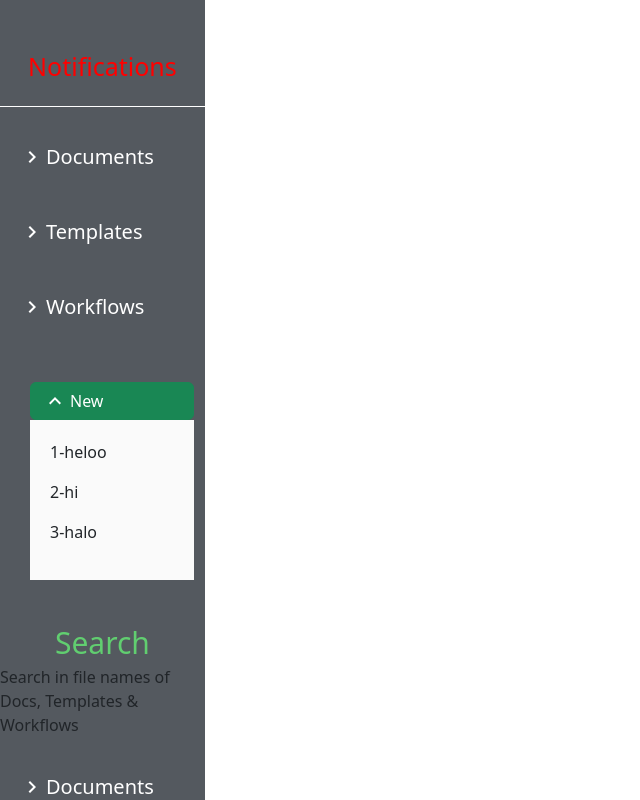
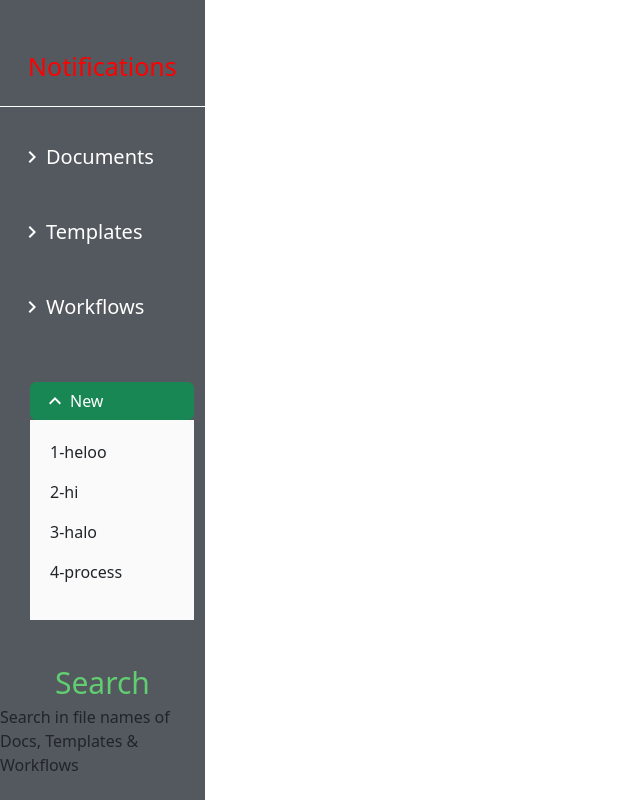
Before and after one commit to LL04-Finance-Dowell/100018-dowellWorkflowAi-testing, a React (Create React App) app in the folder frontend/: page /#/ in a window 1280 px wide. Both pictures are taken after a click on the button "New". Shown: the part 825-1625 px from the top of the page, without its empty margins (0-640 px from the left). Built offline with nearby package versions, Linux system fonts and the light colour scheme.

Commit message:
editing sidebar component

```diff
--- a/frontend/src/components/sideBar/SideBar.jsx
+++ b/frontend/src/components/sideBar/SideBar.jsx
@@ -81,6 +81,7 @@ const SideBar = () => {
           <p>1-heloo</p>
           <p>2-hi</p>
           <p>3-halo</p>
+          <p>4-process</p>
         </div>
       </Collapse>
       <div className="search-input">
```
